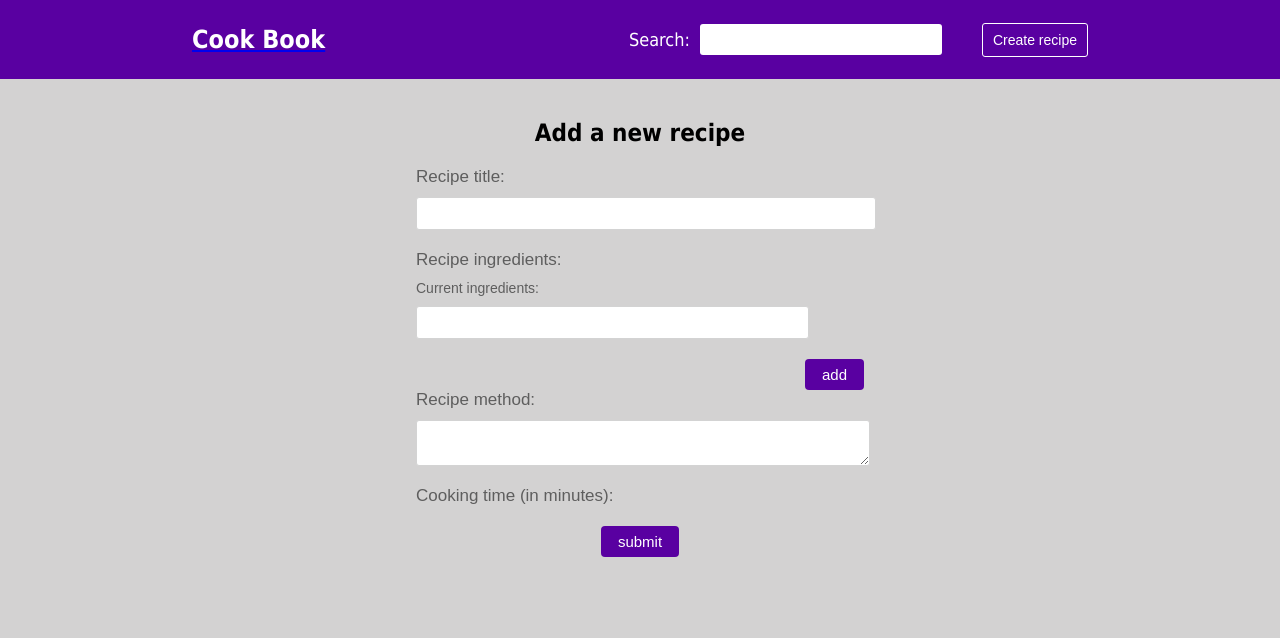
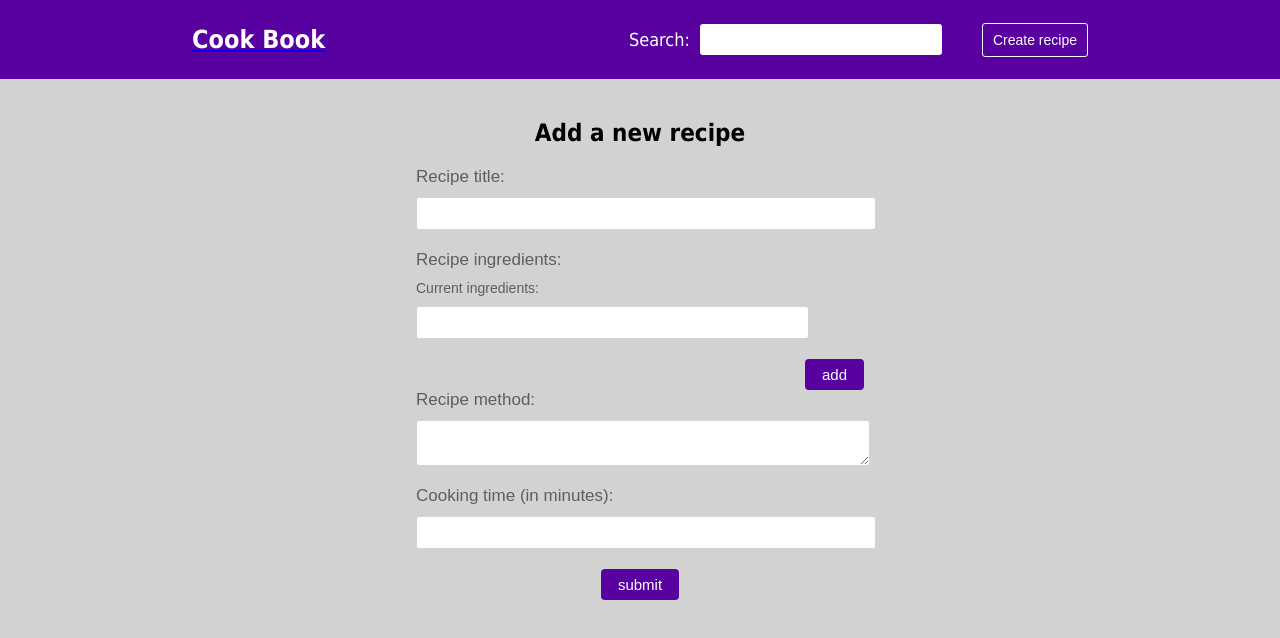
Before and after one commit to samantavein/CookBook, a React (Create React App) app: page /create in a window 1280 px wide. Shown: the top 638 px of the page. Built offline with nearby package versions, Linux system fonts and the light colour scheme.

Commit message:
version 6 update

```diff
--- a/package.json
+++ b/package.json
@@ -8,7 +8,7 @@
     "@testing-library/user-event": "^13.5.0",
     "react": "^18.2.0",
     "react-dom": "^18.2.0",
-    "react-router-dom": "^5.3.4",
+    "react-router-dom": "^6.8.1",
     "react-scripts": "5.0.1",
     "styled-components": "^5.3.6",
     "web-vitals": "^2.1.4"
--- a/src/App.js
+++ b/src/App.js
@@ -1,8 +1,8 @@
 import React, { useState } from "react";
 import CreateRecipe from "./pages/CreateRecipe";
 import RecipeList from "./pages/RecipeList";
-import { RecipeProvider } from "./hooks/RecipeContext";
-import { BrowserRouter as Router, Route, Switch } from 'react-router-dom';
+
+import { Route, Routes } from 'react-router-dom';
 import Navbar from './components/Navbar';
 import RecipeDetails from "./pages/RecipeDetails";
 
@@ -14,50 +14,22 @@ function App() {
     setSearchTerm(event.target.value);
   };
   return (
-    <nav>
-      <div>
-      <Router>
-          <div className="App">
+  <nav>
+        <div>
           <Navbar
           searchTerm={searchTerm}
           handleSearchInput={handleSearchInput} />
-          </div>
-          <div className="content">
-              <Switch>
-                <Route exact path ="/">
-                  <RecipeProvider>
-                  <RecipeList
-                  searchTerm={searchTerm} />
-                  </RecipeProvider>
-                </Route>
-              </Switch>
-          </div>
+        </div>
+        <div >
+          <Routes>
+              <Route path ="/" element={ <RecipeList searchTerm={searchTerm} />} />
+              <Route path ="/create" element={ <CreateRecipe /> } />
+              <Route path ="/recipes/:id"element={<RecipeDetails />} />
+          </Routes>
+        </div>
+      </nav>
 
-          <div className="content">
-              <Switch>
-                <Route exact path ="/create">
-                  <RecipeProvider>
-                    <CreateRecipe />
-                  </RecipeProvider>
-                </Route>
-              </Switch>
-          </div>
-
-          <div className="content">
-              <Switch>
-                <Route path ="/recipes/:id">
-                  <RecipeProvider>
-                    <RecipeDetails />
-                  </RecipeProvider>
-                </Route>
-              </Switch>
-          </div>
-
-        </Router>
-      </div>
-    </nav>
   );
-
 }
 
 export default App;
--- a/src/Pages/CreateRecipe.js
+++ b/src/Pages/CreateRecipe.js
@@ -40,8 +40,8 @@ const StyledInput = styled.input`
   margin-bottom: 20px;
   border: 1px solid lightgray;
   ${props => props.width && css`
-  width: 85%;
-`}
+    width: 85%;
+  `}
 `;
 const StyledTextarea = styled.textarea`
   width: 100%;
@@ -118,7 +118,7 @@ const CreateRecipe = () => {
       <StyledLabel>Recipe method:</StyledLabel>
       <StyledTextarea type="textarea" name="method" />
       <StyledLabel>Cooking time (in minutes):</StyledLabel>
-      <StyledLabel type="text" name="time" />
+      <StyledInput type="text" name="time" />
       <div style={{ display: "flex", justifyContent: "center" }}>
         <StyledButton center type="submit">submit</StyledButton>
       </div>
--- a/src/index.js
+++ b/src/index.js
@@ -1,11 +1,16 @@
 import React from 'react';
 import ReactDOM from 'react-dom/client';
+import { BrowserRouter } from 'react-router-dom';
+import { RecipeProvider } from "./hooks/RecipeContext";
 import './index.css';
 import App from './App';
 
 const root = ReactDOM.createRoot(document.getElementById('root'));
 root.render(
-  <React.StrictMode>
-    <App />
-  </React.StrictMode>
+  <BrowserRouter>
+      <RecipeProvider>
+        <App />
+      </RecipeProvider>
+  </BrowserRouter>
+
 );
```
Also changed, not shown: 1 other file (tests, documents, lock files or other folders).
